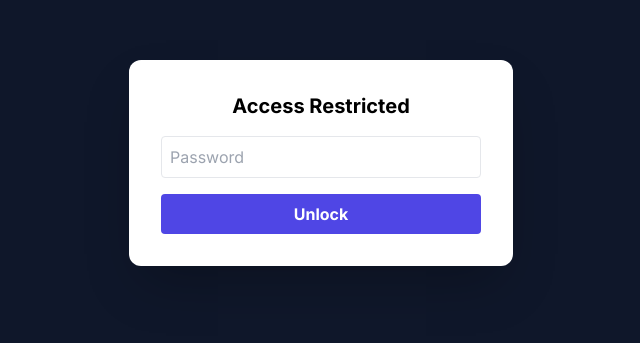
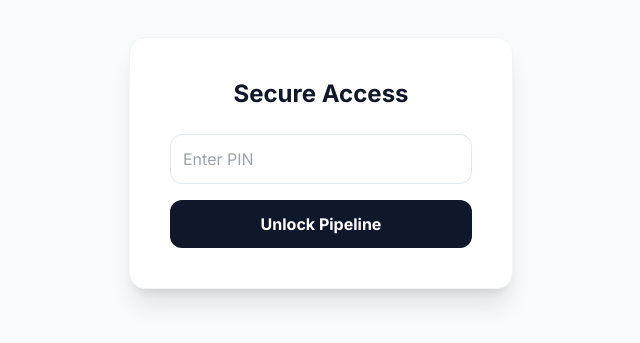
Before and after one commit to patrickgallway1-commits/ausbildung-tracker, a React (Vite) app: page / in a window 1280 px wide. Shown: the part 237-580 px from the top of the page, without its empty margins (319-959 px from the left). Built offline with nearby package versions, Linux system fonts and the light colour scheme.

Commit message:
Update App.jsx

```diff
--- a/src/App.jsx
+++ b/src/App.jsx
@@ -25,7 +25,7 @@ export default function App() {
   };
 
   const handleRecordDelete = (id) => {
-    if (window.confirm("Are you sure?")) setItems(items.filter(item => item.id !== id));
+    if (window.confirm("Delete this entry?")) setItems(items.filter(item => item.id !== id));
   };
 
   const handleCreateEntry = (e) => {
@@ -38,41 +38,49 @@ export default function App() {
 
   if (!isAuthenticated) {
     return (
-      <div className="min-h-screen flex items-center justify-center bg-slate-900">
-        <div className="bg-white p-8 rounded-xl shadow-2xl w-full max-w-sm text-center">
-          <h2 className="text-xl font-bold mb-4">Access Restricted</h2>
-          <input type="password" value={password} onChange={(e) => setPassword(e.target.value)} className="w-full p-2 border rounded mb-4" placeholder="Password" />
-          <button onClick={() => { if(password === "1234") setIsAuthenticated(true); }} className="w-full bg-indigo-600 text-white p-2 rounded font-bold">Unlock</button>
+      <div className="min-h-screen flex items-center justify-center bg-slate-50">
+        <div className="bg-white p-10 rounded-2xl shadow-xl w-full max-w-sm border border-slate-100 text-center">
+          <h2 className="text-2xl font-bold mb-6 text-slate-900">Secure Access</h2>
+          <input type="password" value={password} onChange={(e) => setPassword(e.target.value)} className="w-full p-3 border border-slate-200 rounded-xl mb-4 focus:ring-2 focus:ring-indigo-500 outline-none" placeholder="Enter PIN" />
+          <button onClick={() => { if(password === "1234") setIsAuthenticated(true); }} className="w-full bg-slate-900 text-white py-3 rounded-xl font-bold hover:bg-slate-800 transition-all">Unlock Pipeline</button>
         </div>
       </div>
     );
   }
 
   return (
-    <div className="min-h-screen bg-slate-50 p-8">
-      <h1 className="text-2xl font-bold mb-6 text-slate-800">Career Pipeline Tracker</h1>
-      <button onClick={() => setModalOpen(true)} className="bg-indigo-600 text-white px-6 py-2 rounded mb-6 font-bold">+ New Position</button>
+    <div className="min-h-screen bg-slate-50 p-6 md:p-12 font-sans text-slate-800">
+      <header className="flex justify-between items-end mb-10">
+        <div>
+          <h1 className="text-3xl font-extrabold tracking-tight">Career Pipeline</h1>
+          <p className="text-slate-500 mt-1">Manage your application journey.</p>
+        </div>
+        <button onClick={() => setModalOpen(true)} className="bg-indigo-600 text-white px-6 py-3 rounded-xl font-bold shadow-lg shadow-indigo-200 hover:bg-indigo-700 transition-all">+ Add Position</button>
+      </header>
 
-      <table className="w-full bg-white border shadow-sm rounded-xl overflow-hidden">
-        <thead className="bg-gray-100 uppercase text-xs text-gray-500">
-          <tr><th className="p-4">Track & Company</th><th className="p-4">Pay/Scale</th><th className="p-4">Logistics</th><th className="p-4">Contact</th><th className="p-4">Status</th><th className="p-4">Action</th></tr>
+      <div className="bg-white rounded-2xl shadow-sm border border-slate-100 overflow-hidden">
+        <table className="w-full text-sm">
+          <thead className="bg-slate-50 border-b border-slate-100">
+            <tr className="text-left text-slate-400 font-bold uppercase text-[10px] tracking-widest">
+              <th className="p-6">Position</th><th className="p-6">Salary Details</th><th className="p-6">Logistics</th><th className="p-6">Contact</th><th className="p-6">Status</th><th className="p-6 text-right">Action</th>
+            </tr>
           </thead>
-        <tbody className="divide-y text-xs">
+          <tbody className="divide-y divide-slate-100">
             {items.map((val) => {
-            let rowColor = "bg-white"; // Default original white background
-            if (val.status === 'applied') rowColor = "bg-blue-50";
-            if (val.status === 'interview') rowColor = "bg-amber-50";
-            if (val.status === 'offer') rowColor = "bg-emerald-50";
-            if (val.status === 'rejected') rowColor = "bg-rose-50";
+              let rowStyle = "bg-white";
+              if (val.status === 'applied') rowStyle = "bg-blue-50/30";
+              if (val.status === 'interview') rowStyle = "bg-amber-50/30";
+              if (val.status === 'offer') rowStyle = "bg-emerald-50/30";
+              if (val.status === 'rejected') rowStyle = "bg-rose-50/30";
 
               return (
-              <tr key={val.id} className={`${rowColor} hover:opacity-90`}>
-                <td className="p-4 font-bold">{val.track}<div className="font-normal text-gray-500">{val.company}</div></td>
-                <td className="p-4">💰 {val.gehalt}<br/><span className="text-indigo-600">🚀 {val.earnings}</span></td>
-                <td className="p-4">📍 {val.address}<br/><span className="text-amber-600">📅 {val.deadline}</span></td>
-                <td className="p-4 text-indigo-600 underline"><a href={`mailto:${val.email}`}>{val.email}</a></td>
-                <td className="p-4">
-                  <select value={val.status} onChange={(e) => handleStatusChange(val.id, e.target.value)} className="p-1 border rounded font-bold bg-white">
+                <tr key={val.id} className={`${rowStyle} transition-colors`}>
+                  <td className="p-6 font-bold text-slate-900">{val.track}<div className="font-medium text-slate-400 text-xs">{val.company}</div></td>
+                  <td className="p-6 text-slate-600">💰 {val.gehalt}<br/><span className="text-indigo-600 font-semibold text-xs">🚀 {val.earnings}</span></td>
+                  <td className="p-6 text-slate-600">📍 {val.address}<br/><span className="text-amber-600 font-semibold text-xs">📅 {val.deadline}</span></td>
+                  <td className="p-6 text-indigo-600 font-medium underline"><a href={`mailto:${val.email}`}>{val.email}</a></td>
+                  <td className="p-6">
+                    <select value={val.status} onChange={(e) => handleStatusChange(val.id, e.target.value)} className="p-2 border border-slate-200 rounded-lg font-bold text-xs bg-white focus:ring-2 focus:ring-indigo-100 outline-none">
                       <option value="not-applied">Not Applied</option>
                       <option value="applied">Applied</option>
                       <option value="interview">Interview</option>
@@ -80,24 +88,29 @@ export default function App() {
                       <option value="rejected">Rejected</option>
                     </select>
                   </td>
-                <td className="p-4"><button onClick={() => handleRecordDelete(val.id)} className="text-red-500 font-bold">Delete</button></td>
+                  <td className="p-6 text-right"><button onClick={() => handleRecordDelete(val.id)} className="text-rose-400 font-bold hover:text-rose-600">Delete</button></td>
                 </tr>
               );
             })}
           </tbody>
         </table>
+      </div>
 
       {modalOpen && (
-        <div className="fixed inset-0 bg-black/50 flex items-center justify-center p-4">
-          <form onSubmit={handleCreateEntry} className="bg-white p-6 rounded-lg w-full max-w-md grid grid-cols-2 gap-3">
-            <input className="col-span-2 p-2 border rounded" placeholder="Position" onChange={e => setFormData({...formData, track: e.target.value})} required />
-            <input className="col-span-2 p-2 border rounded" placeholder="Company" onChange={e => setFormData({...formData, company: e.target.value})} required />
-            <input className="p-2 border rounded" placeholder="Monthly Pay" onChange={e => setFormData({...formData, gehalt: e.target.value})} />
-            <input className="p-2 border rounded" placeholder="Future Salary" onChange={e => setFormData({...formData, earnings: e.target.value})} />
-            <input className="col-span-2 p-2 border rounded" placeholder="Address" onChange={e => setFormData({...formData, address: e.target.value})} />
-            <input className="col-span-2 p-2 border rounded" placeholder="Email" onChange={e => setFormData({...formData, email: e.target.value})} />
-            <input className="col-span-2 p-2 border rounded" placeholder="Deadline" onChange={e => setFormData({...formData, deadline: e.target.value})} />
-            <button type="submit" className="col-span-2 bg-indigo-600 text-white p-2 rounded">Save Position</button>
+        <div className="fixed inset-0 bg-slate-900/20 backdrop-blur-sm flex items-center justify-center p-4">
+          <form onSubmit={handleCreateEntry} className="bg-white p-8 rounded-2xl w-full max-w-lg shadow-2xl grid grid-cols-2 gap-4">
+            <h3 className="col-span-2 text-xl font-bold mb-2">New Position</h3>
+            <input className="col-span-2 p-3 border rounded-xl" placeholder="Position Title" onChange={e => setFormData({...formData, track: e.target.value})} required />
+            <input className="col-span-2 p-3 border rounded-xl" placeholder="Company Name" onChange={e => setFormData({...formData, company: e.target.value})} required />
+            <input className="p-3 border rounded-xl" placeholder="Monthly Pay" onChange={e => setFormData({...formData, gehalt: e.target.value})} />
+            <input className="p-3 border rounded-xl" placeholder="Future Salary" onChange={e => setFormData({...formData, earnings: e.target.value})} />
+            <input className="col-span-2 p-3 border rounded-xl" placeholder="Address" onChange={e => setFormData({...formData, address: e.target.value})} />
+            <input className="col-span-2 p-3 border rounded-xl" placeholder="HR Email" onChange={e => setFormData({...formData, email: e.target.value})} />
+            <input className="col-span-2 p-3 border rounded-xl" placeholder="Deadline" onChange={e => setFormData({...formData, deadline: e.target.value})} />
+            <div className="col-span-2 flex justify-end gap-3 mt-4">
+                <button type="button" onClick={() => setModalOpen(false)} className="px-6 py-3 text-slate-500 font-bold">Cancel</button>
+                <button type="submit" className="px-6 py-3 bg-indigo-600 text-white rounded-xl font-bold">Add to Pipeline</button>
+            </div>
           </form>
         </div>
       )}
```
Lines whose indentation alone changed are shown as unchanged.
